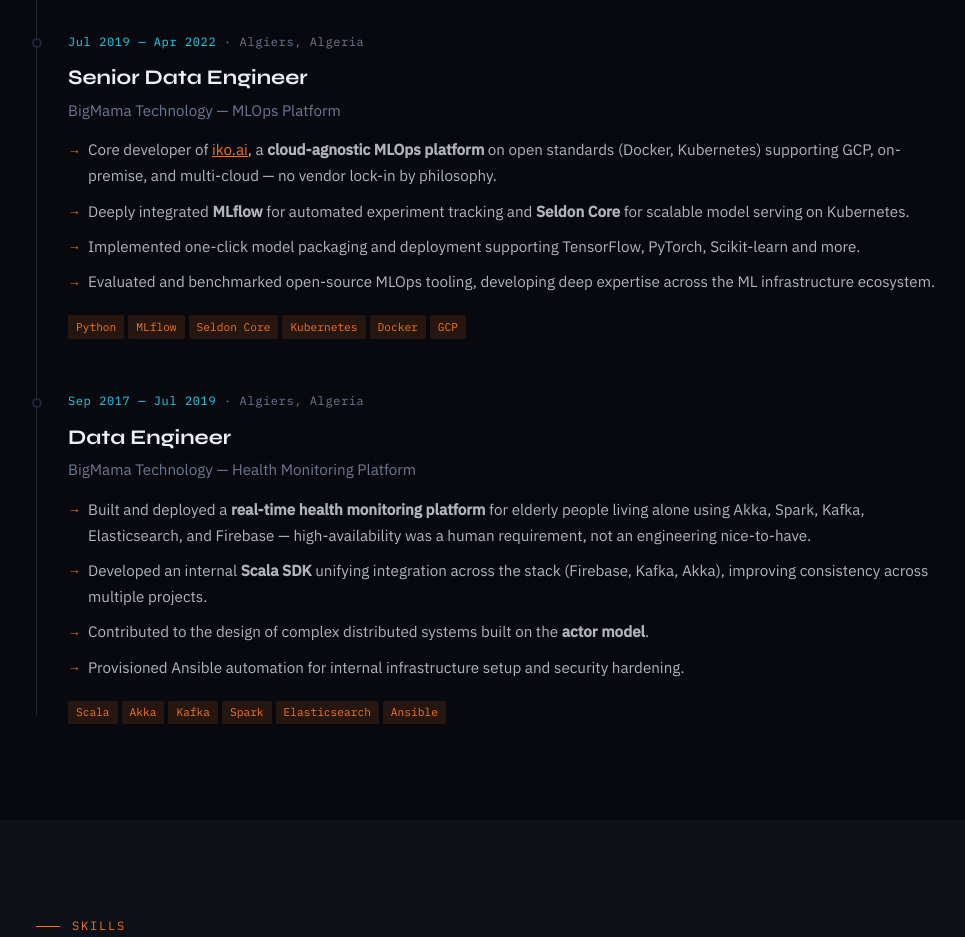
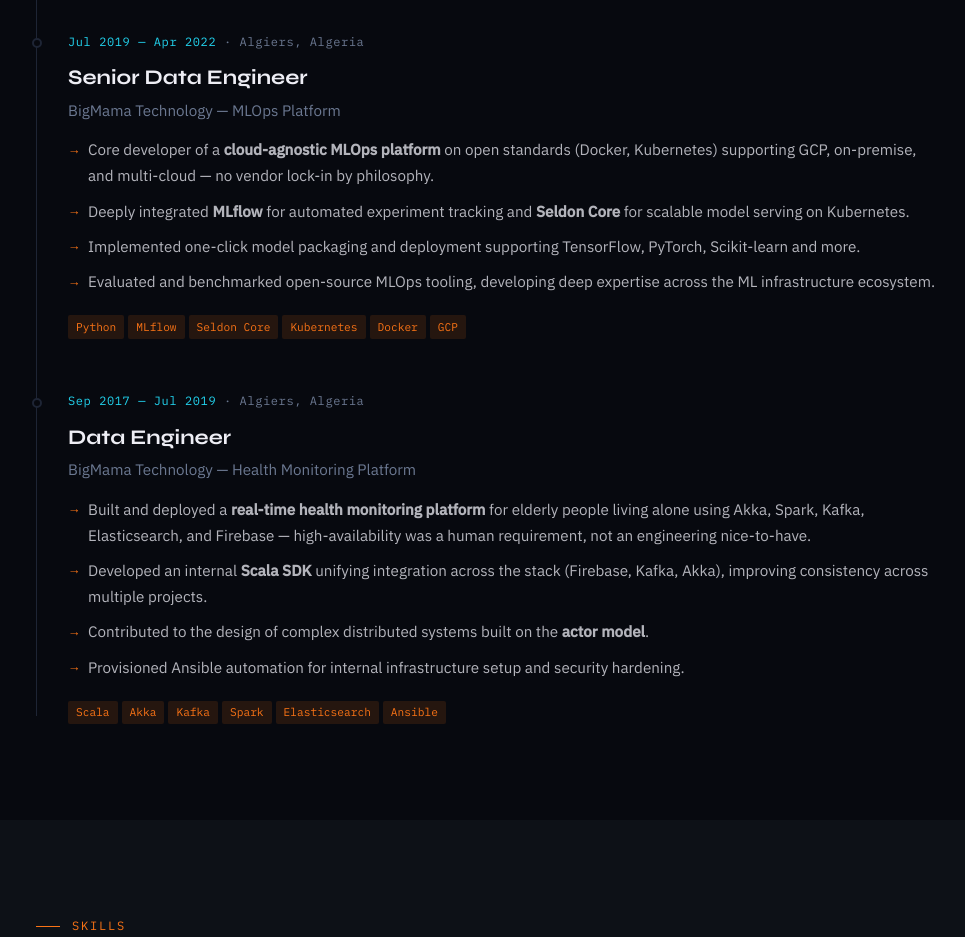
Before and after one commit to mohammedi-haroune/resume, a plain HTML site: page site/index.html in a window 1280 px wide. Shown: the part 2840-3777 px from the top of the page, without its empty margins (154-1119 px from the left). Drawn offline with Linux system fonts and the light colour scheme.

Commit message:
refactor: streamline remove iko.ai link

```diff
--- a/site/index.html
+++ b/site/index.html
@@ -184,9 +184,7 @@
               <span class="tl-period">Feb 2024 — Present</span> · Paris, France
             </div>
             <div class="tl-role">Senior Data Engineer</div>
-            <div class="tl-company">
-              Engie
-            </div>
+            <div class="tl-company">Engie</div>
             <ul class="tl-bullets">
               <li>
                 Designed and implemented large-scale data pipelines processing
@@ -264,20 +262,13 @@
               Algeria
             </div>
             <div class="tl-role">Senior Data Engineer</div>
-            <div class="tl-company">
-              BigMama Technology — MLOps Platform
-            </div>
+            <div class="tl-company">BigMama Technology — MLOps Platform</div>
             <ul class="tl-bullets">
               <li>
-                Core developer of
-                <a
-                  href="https://iko.ai"
-                  target="_blank"
-                  style="color: var(--orange)"
-                  >iko.ai</a
-                >, a <strong>cloud-agnostic MLOps platform</strong> on open
-                standards (Docker, Kubernetes) supporting GCP, on-premise, and
-                multi-cloud — no vendor lock-in by philosophy.
+                Core developer of a
+                <strong>cloud-agnostic MLOps platform</strong> on open standards
+                (Docker, Kubernetes) supporting GCP, on-premise, and multi-cloud
+                — no vendor lock-in by philosophy.
               </li>
               <li>
                 Deeply integrated <strong>MLflow</strong> for automated
@@ -424,8 +415,6 @@
               Infrastructure as code, reproducibility, resilience — the same
               principles I care about professionally, applied at home.
             </p>
-
-
           </div>
           <div class="project-card fade-in">
             <div class="project-year">2018 · University Project</div>
@@ -450,7 +439,6 @@
               vocabulary to call it MLOps — but the core challenge was exactly
               what I'd spend years working on later at BigMama.
             </p>
-
           </div>
         </div>
       </div>
```
